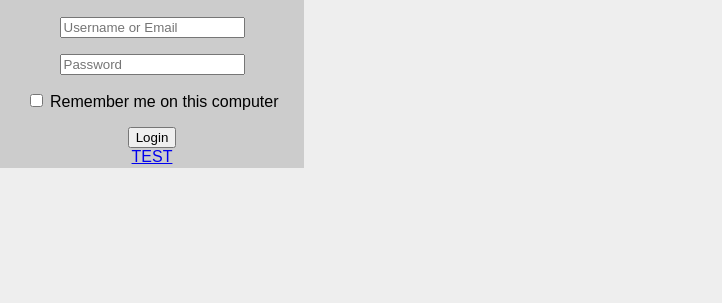
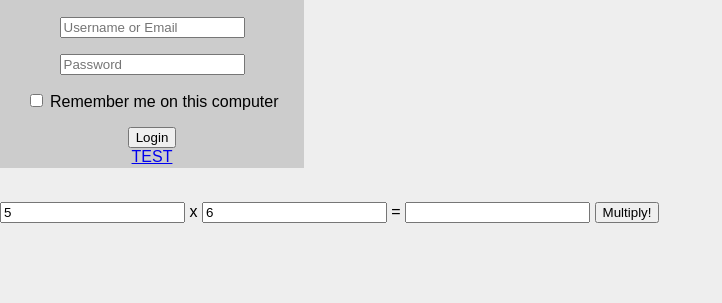
Before and after one commit to giklette/webHost, a Django app: page /LZ/ in a window 1280 px wide. Shown: the part 201-504 px from the top of the page, without its empty margins (0-722 px from the left). Run offline with Django 3.2, Linux system fonts and the light colour scheme.

Commit message:
+ Dajax test multiplication

```diff
--- /dev/null
+++ b/LZ_graham/static/LZ_graham/dajax.js
@@ -0,0 +1,4 @@
+function calculate()
+{
+	Dajaxice.examples.multiply(Dajax.process,{'a':$('#a').val(),'b':$('#b').val()})
+}
--- a/LZ_graham/templates/LZ_graham/index.html
+++ b/LZ_graham/templates/LZ_graham/index.html
@@ -14,3 +14,8 @@
 	<br/>
 	<a href="{% url 'LZ_graham:client' 'Gilles GAUDIN' 'yop' %}">TEST</a>
 </form>
+<br/>
+<input type="text" value="5" id="a"> x
+<input type="text" value="6" id="b"> =
+<input type="text" value="" id="result">
+<input type="button" value="Multiply!" onclick="calculate();">
--- a/webHost/settings.py
+++ b/webHost/settings.py
@@ -50,6 +50,8 @@ INSTALLED_APPS = (
     'django.contrib.sessions',
     'django.contrib.messages',
     'django.contrib.staticfiles',
+	'dajaxice',
+    'dajax',
     'polls',
     'LZ_graham',
 )
```
Also changed, not shown: LZ_graham/ajax.py (added, +9 -0 lines), README.md.
